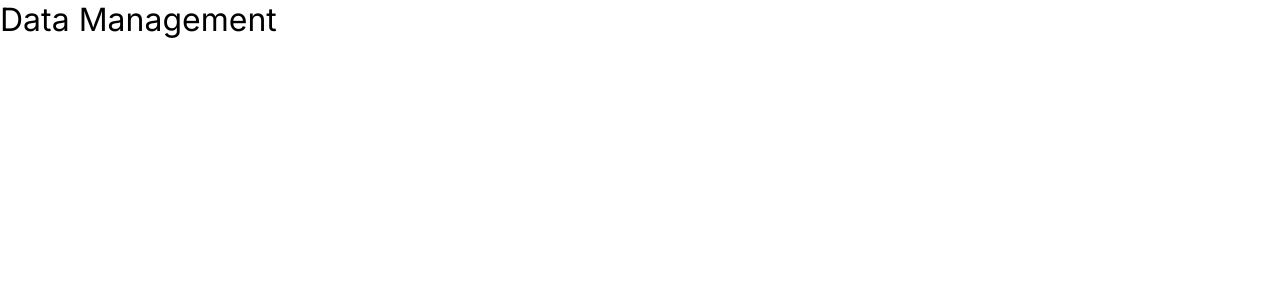
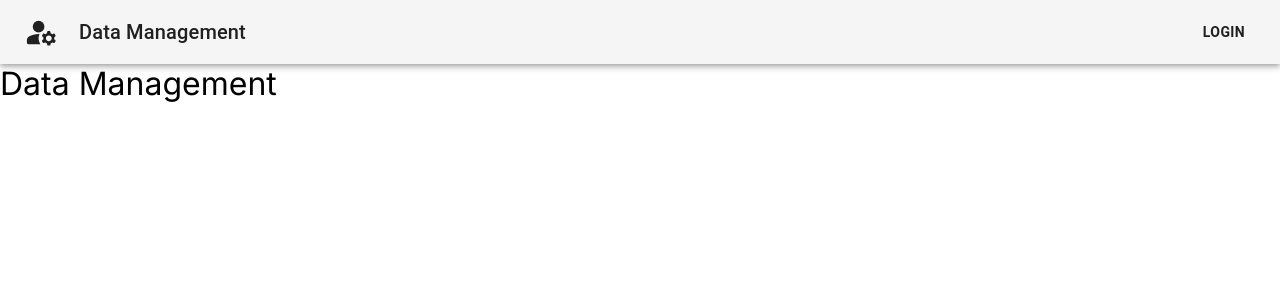
Before and after one commit to Hire-Hoffee/Data-Management, a Next.js app: page / in a window 1280 px wide. Shown: the top 300 px of the page. Built offline with nearby package versions, Linux system fonts and the light colour scheme.

Commit message:
Header layout

```diff
--- a/package.json
+++ b/package.json
@@ -11,6 +11,7 @@
   "dependencies": {
     "@emotion/react": "^11.13.3",
     "@emotion/styled": "^11.13.0",
+    "@mui/icons-material": "^6.0.1",
     "@mui/material": "^6.0.1",
     "next": "14.2.7",
     "react": "^18",
--- /dev/null
+++ b/src/app/components/Header/Header.tsx
@@ -0,0 +1,25 @@
+import React from "react";
+import { Box, AppBar, Typography, Toolbar, Button } from "@mui/material";
+import ManageAccountsRoundedIcon from "@mui/icons-material/ManageAccountsRounded";
+
+type Props = {};
+
+function Header({}: Props) {
+  return (
+    <Box sx={{ flexGrow: 1 }}>
+      <AppBar position="static" color="default">
+        <Toolbar>
+          <ManageAccountsRoundedIcon fontSize="large" />
+          <Typography variant="h6" component="div" sx={{ flexGrow: 1, marginLeft: "20px" }}>
+            Data Management
+          </Typography>
+          <Button color="inherit" sx={{ fontWeight: "bold" }}>
+            Login
+          </Button>
+        </Toolbar>
+      </AppBar>
+    </Box>
+  );
+}
+
+export default Header;
--- a/src/app/layout.tsx
+++ b/src/app/layout.tsx
@@ -1,6 +1,7 @@
 import type { Metadata } from "next";
 import { Inter } from "next/font/google";
 import "./globals.css";
+import Header from "./components/Header/Header";
 
 const inter = Inter({ subsets: ["latin"] });
 
@@ -16,7 +17,10 @@ export default function RootLayout({
 }>) {
   return (
     <html lang="en">
-      <body className={inter.className}>{children}</body>
+      <body className={inter.className}>
+        <Header />
+        {children}
+      </body>
     </html>
   );
 }
```
Also changed, not shown: 1 other file (tests, documents, lock files or other folders).
